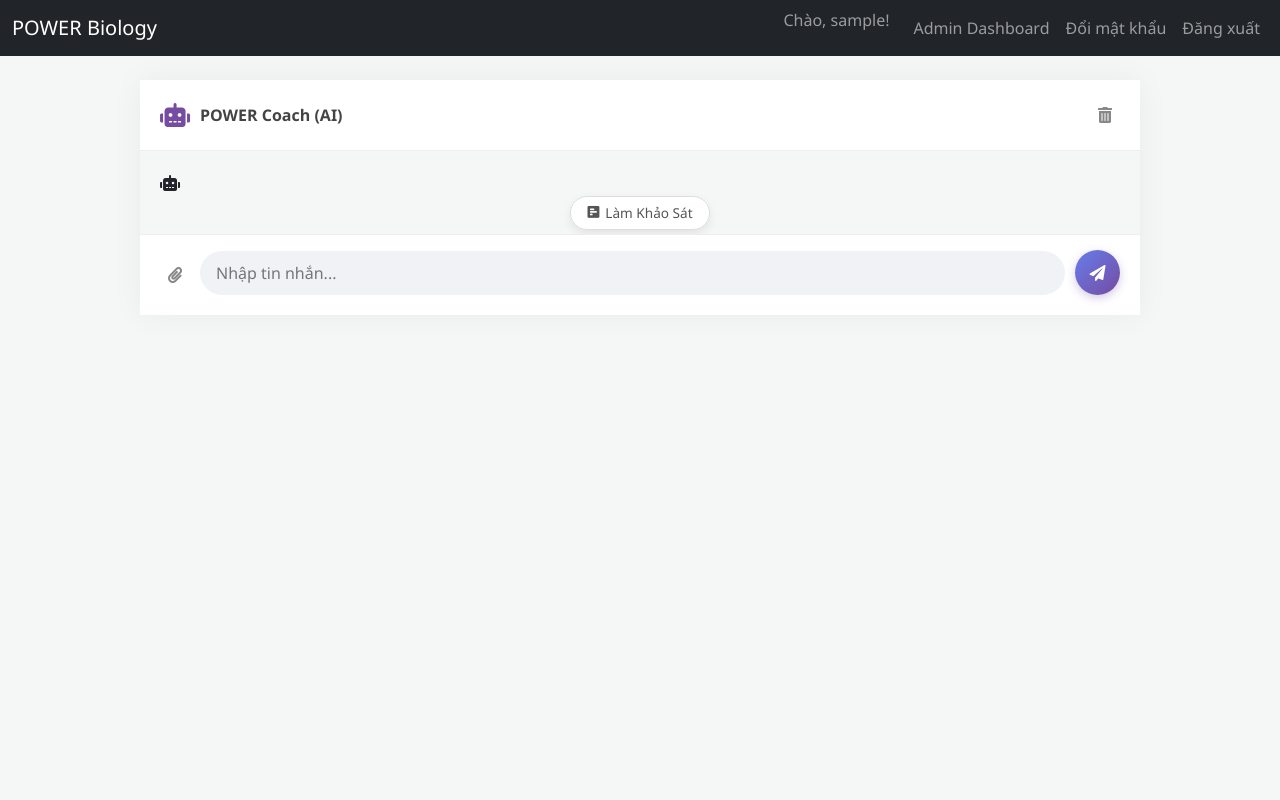
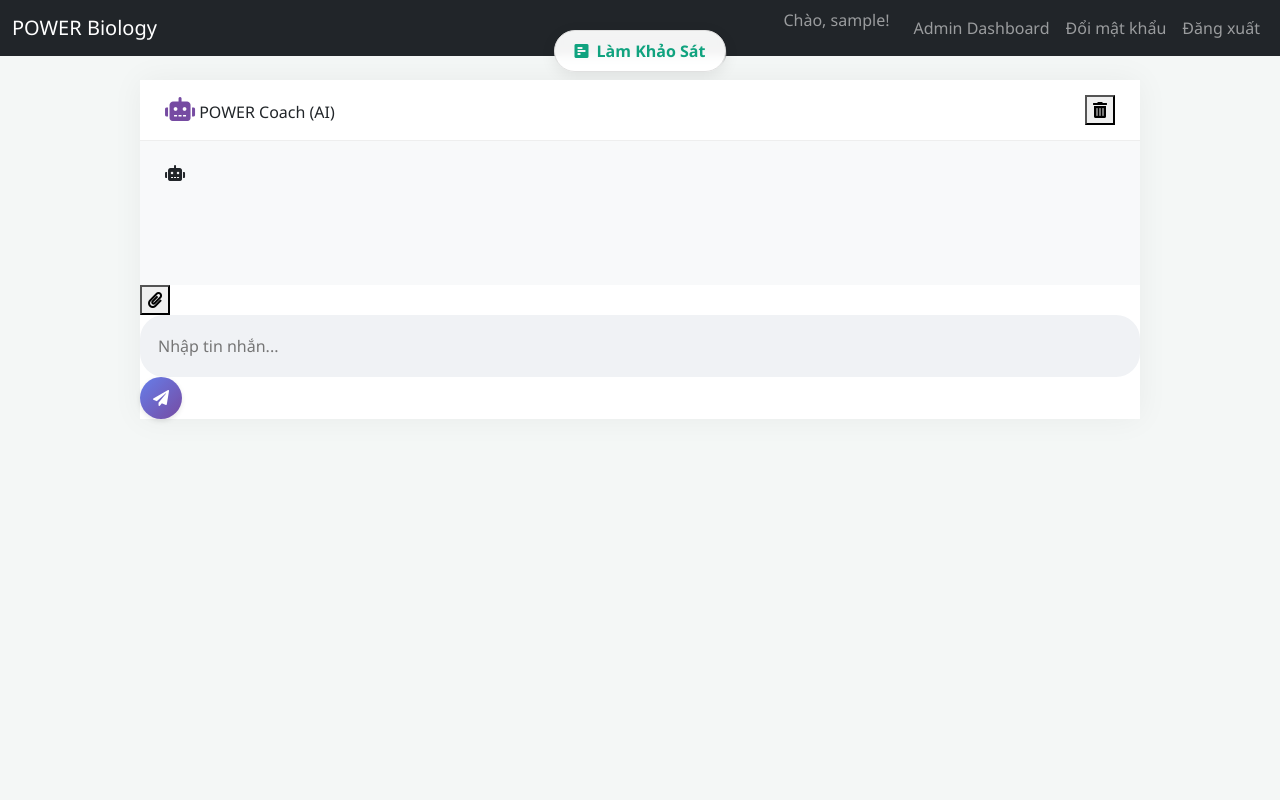
Before and after one commit to tranthanhduysph-coder/power-biology, a Flask app: page /chatbot/ai in a window 1280 px wide. Run offline with Flask 3, Linux system fonts and the light colour scheme; a user stored in the database is signed in; tables that the repository leaves empty hold one stand-in row (values such as "Sample post").

Commit message:
Update style.css

```diff
--- a/static/css/style.css
+++ b/static/css/style.css
@@ -1,274 +1,147 @@
-/* --- Global Reset & Font --- */
+/* --- 1. CẤU HÌNH CHUNG --- */
 :root {
-    --primary-gradient: linear-gradient(135deg, #667eea 0%, #764ba2 100%); /* Màu học sinh */
+    --user-gradient: linear-gradient(135deg, #667eea 0%, #764ba2 100%); /* Màu User */
     --bot-bg: #ffffff;
-    --bg-color: #f4f7f6;
-    --input-bg: #ffffff;
-    --text-main: #333;
+    --bg-app: #f4f7f6;
+    --text-dark: #333;
     --text-light: #fff;
     --shadow-sm: 0 2px 5px rgba(0,0,0,0.05);
-    --shadow-md: 0 5px 15px rgba(0,0,0,0.1);
+    --shadow-md: 0 4px 15px rgba(0,0,0,0.1);
 }
 
 body {
-    background-color: var(--bg-color);
+    background-color: var(--bg-app);
     font-family: 'Segoe UI', Roboto, Helvetica, Arial, sans-serif;
-    margin: 0;
+    margin: 0; padding: 0;
     height: 100vh;
-    display: flex;
-    flex-direction: column;
+    display: flex; flex-direction: column;
 }
 
-/* --- Layout Container --- */
+/* Scrollbar đẹp */
+::-webkit-scrollbar { width: 6px; }
+::-webkit-scrollbar-thumb { background: #ccc; border-radius: 3px; }
+::-webkit-scrollbar-track { background: transparent; }
+
+/* --- 2. KHUNG CHAT (WRAPPER) --- */
 .chat-wrapper {
     flex: 1;
-    display: flex;
-    flex-direction: column;
-    max-width: 1000px; /* Rộng hơn */
+    display: flex; flex-direction: column;
+    max-width: 1000px;
     margin: 0 auto;
     width: 100%;
+    background: #fff;
+    box-shadow: 0 0 30px rgba(0,0,0,0.05);
     position: relative;
-    background-color: #fff;
-    box-shadow: 0 0 30px rgba(0,0,0,0.05);
 }
 
-/* --- Header (Optional) --- */
+/* Header */
 .chat-header {
-    padding: 15px 20px;
+    padding: 15px 25px;
+    background: #fff;
     border-bottom: 1px solid #eee;
-    display: flex;
-    align-items: center;
-    justify-content: space-between;
-    background: #fff;
+    display: flex; justify-content: space-between; align-items: center;
     z-index: 10;
 }
+.bot-identity { font-weight: 700; color: #444; display: flex; align-items: center; gap: 10px; font-size: 1.1rem; }
+.header-actions button { background: none; border: none; cursor: pointer; color: #999; font-size: 1.1rem; transition: 0.2s; }
+.header-actions button:hover { color: #dc3545; }
 
-.bot-info {
-    display: flex;
-    align-items: center;
-    gap: 10px;
-    font-weight: 600;
-    color: #444;
-}
-
-/* --- Chat Area --- */
+/* Khu vực tin nhắn */
 .chat-box {
     flex: 1;
     overflow-y: auto;
-    padding: 20px 20px 120px 20px; /* Padding dưới lớn để tránh bị ô nhập che */
-    display: flex;
-    flex-direction: column;
-    gap: 20px;
-    background-color: #f4f7f6;
+    padding: 20px 25px 100px 25px; /* Để trống phần dưới cho input */
+    background: #f8f9fa;
+    display: flex; flex-direction: column; gap: 18px;
 }
 
-/* --- Message Bubbles --- */
+/* --- 3. BONG BÓNG CHAT --- */
 .message {
-    display: flex;
-    align-items: flex-end;
-    gap: 10px;
-    max-width: 80%;
+    display: flex; align-items: flex-end; gap: 12px;
+    max-width: 85%;
     animation: fadeIn 0.3s ease;
 }
+@keyframes fadeIn { from { opacity: 0; transform: translateY(10px); } to { opacity: 1; transform: translateY(0); } }
 
-@keyframes fadeIn {
-    from { opacity: 0; transform: translateY(10px); }
-    to { opacity: 1; transform: translateY(0); }
+/* Style BOT */
+.message.assistant { align-self: flex-start; }
+.message.assistant .avatar {
+    width: 36px; height: 36px; background: #fff; color: #10a37f;
+    border-radius: 50%; display: flex; align-items: center; justify-content: center;
+    box-shadow: var(--shadow-sm); font-size: 1.2rem;
+}
+.message.assistant .bubble {
+    background: var(--bot-bg); color: var(--text-dark);
+    padding: 14px 18px; border-radius: 18px 18px 18px 4px;
+    box-shadow: var(--shadow-sm); line-height: 1.5; font-size: 0.95rem;
 }
 
-/* 1. Tin nhắn của BOT */
-.message.bot {
-    align-self: flex-start;
+/* Style USER */
+.message.user { align-self: flex-end; flex-direction: row-reverse; }
+.message.user .avatar { display: none; }
+.message.user .bubble {
+    background: var(--user-gradient); color: var(--text-light);
+    padding: 12px 18px; border-radius: 18px 18px 4px 18px;
+    box-shadow: var(--shadow-md); line-height: 1.5; font-size: 0.95rem;
+}
+.message.user .bubble a { color: #fff; text-decoration: underline; }
+
+/* --- 4. KHUNG NHẬP LIỆU --- */
+.input-area-wrapper {
+    position: absolute; bottom: 0; left: 0; right: 0;
+    background: #fff; padding: 15px 25px 25px 25px;
+    border-top: 1px solid #f0f0f0;
 }
 
-.message.bot .avatar {
-    width: 35px;
-    height: 35px;
-    background-color: #10a37f; /* Màu xanh ChatGPT */
-    color: white;
-    border-radius: 50%;
-    display: flex;
-    align-items: center;
-    justify-content: center;
-    font-size: 18px;
-    box-shadow: var(--shadow-sm);
+/* Nút tiện ích nổi (Khảo sát) */
+.utilities-bar {
+    position: absolute; top: -50px; left: 0; right: 0;
+    display: flex; justify-content: center; pointer-events: none;
+}
+.utility-chip {
+    pointer-events: auto; background: rgba(255,255,255,0.95);
+    padding: 8px 20px; border-radius: 30px;
+    box-shadow: 0 4px 15px rgba(0,0,0,0.08);
+    color: #10a37f; font-weight: 600; text-decoration: none;
+    display: flex; align-items: center; gap: 8px;
+    transition: 0.2s; border: 1px solid #e0e0e0; backdrop-filter: blur(5px);
+}
+.utility-chip:hover { transform: translateY(-3px); background: #10a37f; color: #fff; }
+
+/* Ô nhập liệu */
+.input-container {
+    display: flex; align-items: flex-end; background: #f0f2f5;
+    border-radius: 24px; padding: 8px 12px; gap: 10px;
+    border: 1px solid transparent; transition: 0.2s;
+}
+.input-container:focus-within { background: #fff; border-color: #667eea; box-shadow: 0 0 0 4px rgba(102, 126, 234, 0.1); }
+
+textarea {
+    flex: 1; background: transparent; border: none; outline: none;
+    font-family: inherit; font-size: 1rem; padding: 10px 5px;
+    resize: none; max-height: 140px; color: #333;
 }
 
-.message.bot .bubble {
-    background-color: var(--bot-bg);
-    color: var(--text-main);
-    padding: 12px 16px;
-    border-radius: 18px 18px 18px 2px; /* Bo góc trừ góc dưới trái */
-    box-shadow: var(--shadow-sm);
-    line-height: 1.5;
-    font-size: 0.95rem;
+.action-btn {
+    background: none; border: none; cursor: pointer; color: #888;
+    padding: 10px; border-radius: 50%; transition: 0.2s;
 }
-
-/* 2. Tin nhắn của USER (Học sinh) */
-.message.user {
-    align-self: flex-end;
-    flex-direction: row-reverse; /* Đảo avatar sang phải */
-}
-
-.message.user .avatar {
-    width: 35px;
-    height: 35px;
-    background: #ccc;
-    color: white;
-    border-radius: 50%;
-    display: flex;
-    align-items: center;
-    justify-content: center;
-    font-size: 16px;
-}
-
-.message.user .bubble {
-    background: var(--primary-gradient); /* Màu Gradient nổi bật */
-    color: var(--text-light);
-    padding: 12px 16px;
-    border-radius: 18px 18px 2px 18px; /* Bo góc trừ góc dưới phải */
-    box-shadow: var(--shadow-md);
-    line-height: 1.5;
-    font-size: 0.95rem;
-}
-
-/* --- Utilities Bar --- */
-.utilities-bar {
-    position: absolute;
-    bottom: 85px; /* Nằm ngay trên ô nhập liệu */
-    left: 0;
-    right: 0;
-    display: flex;
-    justify-content: center;
-    gap: 15px;
-    pointer-events: none; /* Để click xuyên qua vùng trống */
-}
-
-.utility-chip {
-    pointer-events: auto;
-    background: rgba(255, 255, 255, 0.9);
-    border: 1px solid #ddd;
-    padding: 6px 16px;
-    border-radius: 20px;
-    font-size: 0.85rem;
-    color: #555;
-    text-decoration: none;
-    display: flex;
-    align-items: center;
-    gap: 6px;
-    box-shadow: 0 4px 10px rgba(0,0,0,0.08);
-    transition: transform 0.2s, background 0.2s;
-    backdrop-filter: blur(4px);
-}
-
-.utility-chip:hover {
-    transform: translateY(-2px);
-    background: #fff;
-    color: #764ba2;
-}
-
-.utility-chip.danger:hover {
-    color: #dc3545;
-}
-
-/* --- Input Area --- */
-.input-area {
-    position: absolute;
-    bottom: 0;
-    left: 0;
-    right: 0;
-    background: #fff;
-    padding: 15px 20px 20px 20px;
-    border-top: 1px solid #eee;
-    display: flex;
-    align-items: flex-end;
-    gap: 10px;
-}
-
-.input-container {
-    flex: 1;
-    background: #f0f2f5;
-    border-radius: 25px;
-    padding: 10px 15px;
-    display: flex;
-    align-items: flex-end;
-    border: 1px solid transparent;
-    transition: border 0.2s, background 0.2s;
-}
-
-.input-container:focus-within {
-    background: #fff;
-    border-color: #764ba2;
-    box-shadow: 0 0 0 3px rgba(118, 75, 162, 0.1);
-}
-
-textarea {
-    flex: 1;
-    border: none;
-    background: transparent;
-    outline: none;
-    resize: none;
-    max-height: 120px;
-    font-family: inherit;
-    font-size: 1rem;
-    line-height: 1.4;
-    padding: 0;
-}
-
-.icon-btn {
-    background: none;
-    border: none;
-    color: #888;
-    cursor: pointer;
-    padding: 8px;
-    border-radius: 50%;
-    transition: color 0.2s, background 0.2s;
-}
-
-.icon-btn:hover {
-    background: #e4e6eb;
-    color: #333;
-}
+.action-btn:hover { background: #e4e6eb; color: #555; }
 
 .send-btn {
-    background: var(--primary-gradient);
-    color: white;
-    border: none;
-    width: 45px;
-    height: 45px;
-    border-radius: 50%;
-    display: flex;
-    align-items: center;
-    justify-content: center;
-    cursor: pointer;
-    box-shadow: 0 3px 10px rgba(118, 75, 162, 0.3);
-    transition: transform 0.2s;
+    background: var(--user-gradient); color: white;
+    width: 42px; height: 42px; border-radius: 50%;
+    display: flex; align-items: center; justify-content: center;
+    transition: 0.2s; cursor: pointer; border: none; box-shadow: 0 2px 5px rgba(0,0,0,0.1);
 }
-
-.send-btn:hover {
-    transform: scale(1.05);
-}
-
-.send-btn:disabled {
-    background: #ccc;
-    box-shadow: none;
-    cursor: default;
-    transform: none;
-}
+.send-btn:hover { transform: scale(1.05); }
+.send-btn:disabled { background: #ccc; transform: none; box-shadow: none; cursor: default; }
 
 /* Typing Indicator */
-.typing {
-    display: flex;
-    gap: 4px;
-    padding: 5px 0;
+.typing span {
+    display: inline-block; width: 6px; height: 6px; background: #bbb;
+    border-radius: 50%; margin: 0 2px; animation: bounce 1.4s infinite;
 }
-.typing span {
-    width: 6px;
-    height: 6px;
-    background: #bbb;
-    border-radius: 50%;
-    animation: bounce 1.4s infinite ease-in-out;
-}
-.typing span:nth-child(1) { animation-delay: -0.32s; }
-.typing span:nth-child(2) { animation-delay: -0.16s; }
-@keyframes bounce { 0%, 80%, 100% { transform: scale(0); } 40% { transform: scale(1); } }
+.typing span:nth-child(2) { animation-delay: 0.2s; }
+.typing span:nth-child(3) { animation-delay: 0.4s; }
+@keyframes bounce { 0%, 100% { transform: translateY(0); } 50% { transform: translateY(-5px); } }
```
